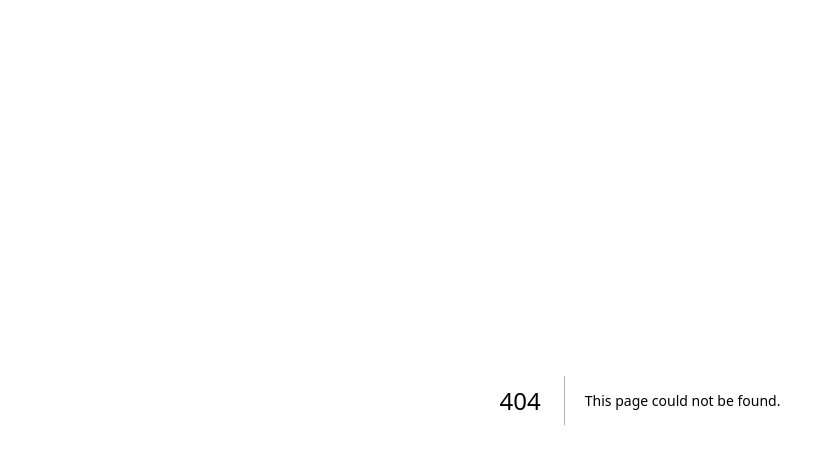
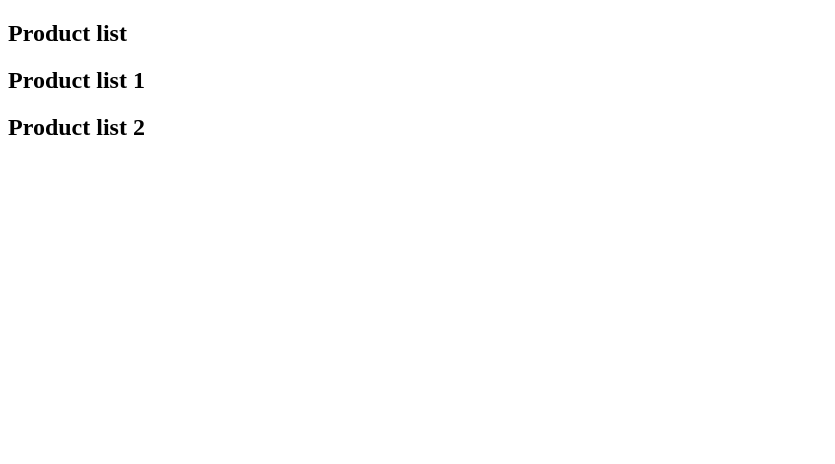
Before and after one commit to soundarya-ms3/nextjs-learning, a Next.js app: page /product in a window 1280 px wide. Before the commit this address had no page. Shown: the top 464 px of the page, without its empty margins (0-835 px from the left). Built offline with nearby package versions, Linux system fonts and the light colour scheme.

Commit message:
Added dynamic and nested dynamic routes

```diff
--- /dev/null
+++ b/src/app/product/page.tsx
@@ -0,0 +1,9 @@
+export default function Product() {
+  return (
+    <>
+      <h2>Product list</h2>
+      <h2>Product list 1</h2>
+      <h2>Product list 2</h2>
+    </>
+  );
+}
```
Also changed, not shown: src/app/product/[productId]/page.tsx (added, +7 -0 lines), src/app/product/[productId]/reviews/[reviewId]/page.tsx (added, +11 -0 lines).
